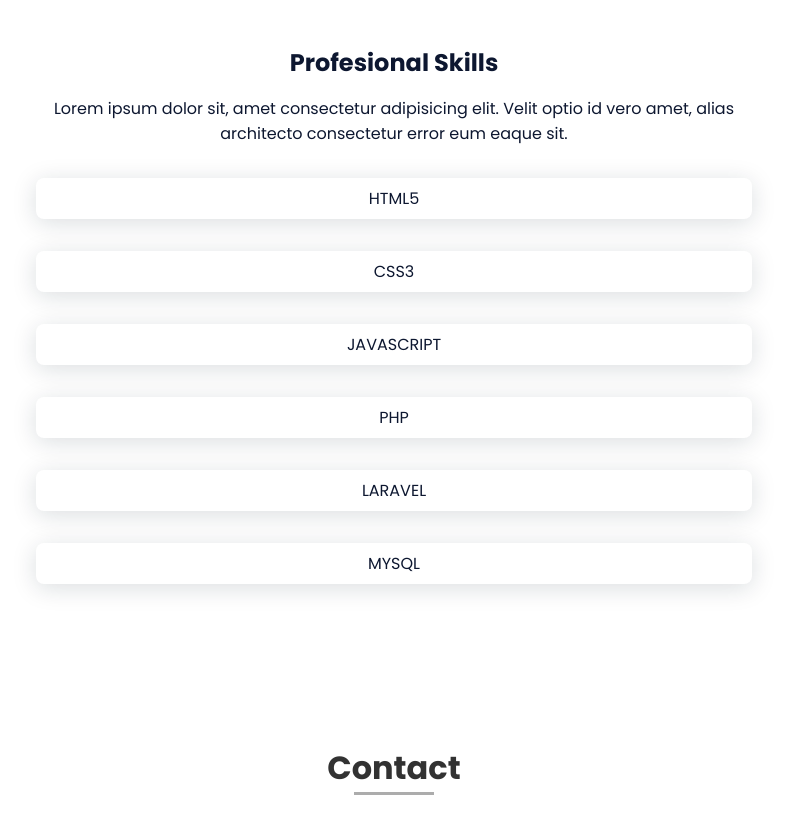
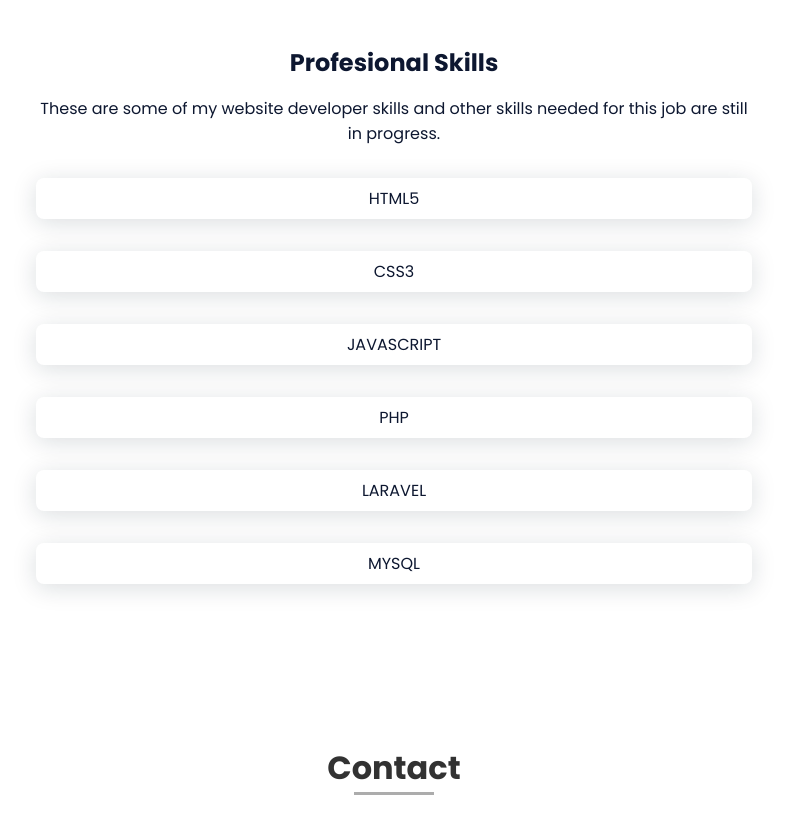
Before and after one commit to JovanTino/jovantino.gihub.io, a plain HTML site: page index.html in a window 1280 px wide. Shown: the part 1295-2117 px from the top of the page, without its empty margins (246-1033 px from the left). Drawn offline with nearby package versions, Linux system fonts and the light colour scheme.

Commit message:
menambah kata

```diff
--- a/index.html
+++ b/index.html
@@ -99,9 +99,8 @@
           <div>
             <h2 class="skills__subtitle">Profesional Skills</h2>
             <p class="skills__text">
-              Lorem ipsum dolor sit, amet consectetur adipisicing elit. Velit
-              optio id vero amet, alias architecto consectetur error eum eaque
-              sit.
+              These are some of my website developer skills and other skills
+              needed for this job are still in progress.
             </p>
             <div class="skills__data">
               <div class="skills__names">
```
